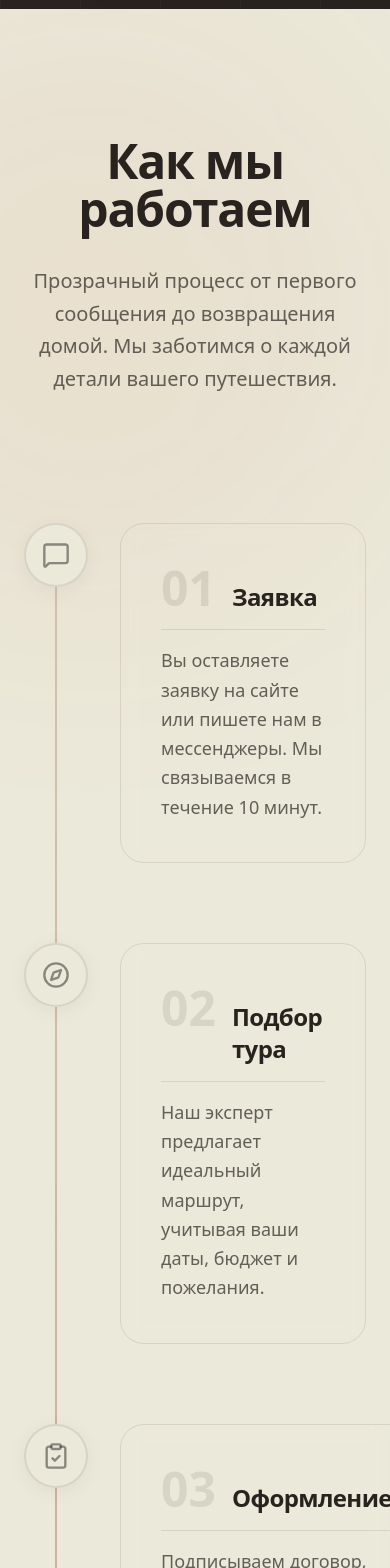
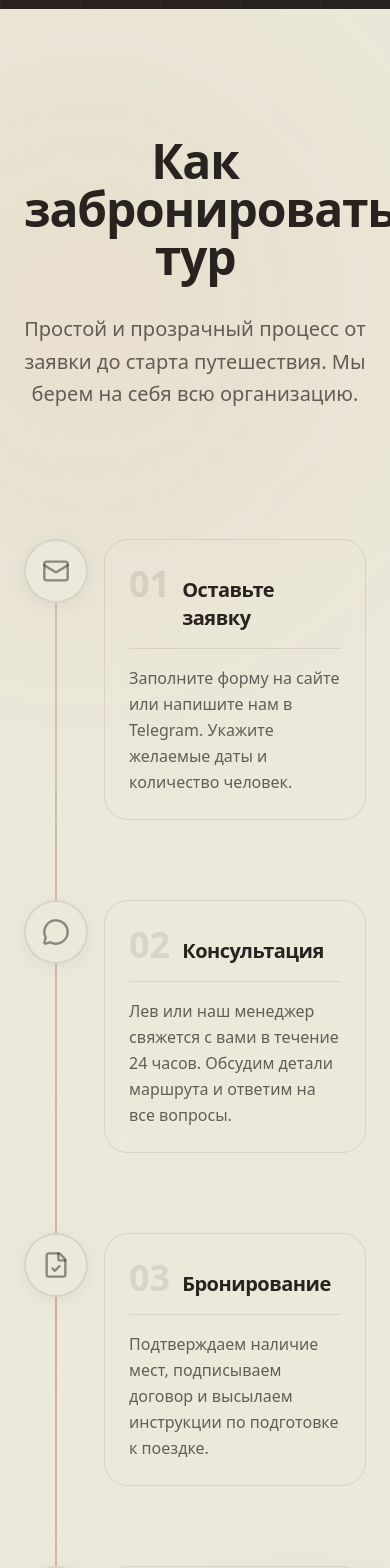
Before and after one commit to payton-ggg/chi-na, a Next.js app: page / in a window 390 px wide. Shown: the part 6200-7768 px from the top of the page. Built offline with nearby package versions, Linux system fonts and the light colour scheme.

Commit message:
feat: Add HowItWorks section component.

```diff
--- a/app/components/sections/HowItWorks.tsx
+++ b/app/components/sections/HowItWorks.tsx
@@ -1,40 +1,34 @@
 "use client";
 
-import {
-  FileText,
-  Plane,
-  Compass,
-  MessageSquare,
-  ClipboardCheck,
-} from "lucide-react";
+import { Mail, MessageCircle, FileCheck, Plane, Sparkles } from "lucide-react";
 import { useEffect, useRef, useState } from "react";
 
 export default function HowItWorks() {
   const steps = [
     {
-      icon: <MessageSquare size={28} />,
-      title: "Заявка",
-      desc: "Вы оставляете заявку на сайте или пишете нам в мессенджеры. Мы связываемся в течение 10 минут.",
+      icon: <Mail size={28} />,
+      title: "Оставьте заявку",
+      desc: "Заполните форму на сайте или напишите нам в Telegram. Укажите желаемые даты и количество человек.",
     },
     {
-      icon: <Compass size={28} />,
-      title: "Подбор тура",
-      desc: "Наш эксперт предлагает идеальный маршрут, учитывая ваши даты, бюджет и пожелания.",
+      icon: <MessageCircle size={28} />,
+      title: "Консультация",
+      desc: "Лев или наш менеджер свяжется с вами в течение 24 часов. Обсудим детали маршрута и ответим на все вопросы.",
     },
     {
-      icon: <ClipboardCheck size={28} />,
-      title: "Оформление",
-      desc: "Подписываем договор, помогаем с визой и страховкой. Берем на себя всю бюрократию.",
+      icon: <FileCheck size={28} />,
+      title: "Бронирование",
+      desc: "Подтверждаем наличие мест, подписываем договор и высылаем инструкции по подготовке к поездке.",
     },
     {
       icon: <Plane size={28} />,
       title: "Путешествие",
-      desc: "Вы летите в Китай. Мы встречаем вас в аэропорту и сопровождаем на каждом этапе.",
+      desc: "Встречаем вас в аэропорту Шанхая и начинаем незабываемое приключение по Китаю.",
     },
     {
-      icon: <FileText size={28} />,
+      icon: <Sparkles size={28} />,
       title: "Поддержка 24/7",
-      desc: "Мы всегда на связи во время вашей поездки, чтобы решить любой вопрос мгновенно.",
+      desc: "Мы всегда на связи во время тура, чтобы каждый день прошел идеально и без забот.",
     },
   ];
 
@@ -47,11 +41,11 @@ export default function HowItWorks() {
       <div className="container mx-auto px-6 relative z-10">
         <div className="text-center mb-32">
           <h2 className="text-5xl md:text-7xl font-bold text-dark-section mb-8 tracking-tight">
-            Как мы работаем
+            Как забронировать тур
           </h2>
           <p className="text-dark-section/70 text-xl max-w-2xl mx-auto font-light leading-relaxed">
-            Прозрачный процесс от первого сообщения до возвращения домой. Мы
-            заботимся о каждой детали вашего путешествия.
+            Простой и прозрачный процесс от заявки до старта путешествия. Мы
+            берем на себя всю организацию.
           </p>
         </div>
 
@@ -103,7 +97,7 @@ function StepItem({
           setIsVisible(true);
         }
       },
-      { threshold: 0.2 } // Trigger slightly earlier
+      { threshold: 0.2 }
     );
 
     if (ref.current) observer.observe(ref.current);
@@ -130,28 +124,28 @@ function StepItem({
         </div>
       </div>
 
-      {/* Content Side */}
+      {/* Content Side - Fixed mobile overflow */}
       <div
-        className={`ml-24 md:ml-0 md:w-1/2 flex ${
+        className={`ml-20 md:ml-0 flex w-[calc(100%-5rem)] md:w-1/2 ${
           isEven
             ? "md:justify-end md:pr-24"
             : "md:justify-start md:pl-24 md:order-last"
         }`}
       >
-        <div className="bg-transparent backdrop-blur-sm border border-dark-section/10 p-10 rounded-3xl shadow-none hover:shadow-[0_20px_60px_rgba(194,56,28,0.1)] hover:borer-accent-cta/30 transition-all duration-500 group w-full md:max-w-lg cursor-default relative overflow-hidden">
+        <div className="bg-transparent backdrop-blur-sm border border-dark-section/10 p-6 md:p-10 rounded-3xl shadow-none hover:shadow-[0_20px_60px_rgba(194,56,28,0.1)] hover:border-accent-cta/30 transition-all duration-500 group w-full md:max-w-lg cursor-default relative overflow-hidden">
           {/* Subtle gradient background on hover */}
           <div className="absolute inset-0 bg-linear-to-br from-accent-cta/5 to-transparent opacity-0 group-hover:opacity-100 transition-opacity duration-500 pointer-events-none" />
 
           <div className="relative z-10">
-            <div className="flex items-baseline gap-4 mb-4 border-b border-dark-section/10 pb-4 group-hover:border-accent-cta/20 transition-colors duration-500">
-              <span className="text-5xl font-black text-dark-section/10 group-hover:text-accent-cta/20 transition-colors duration-500">
+            <div className="flex items-baseline gap-3 md:gap-4 mb-4 border-b border-dark-section/10 pb-4 group-hover:border-accent-cta/20 transition-colors duration-500">
+              <span className="text-4xl md:text-5xl font-black text-dark-section/10 group-hover:text-accent-cta/20 transition-colors duration-500">
                 0{index + 1}
               </span>
-              <h3 className="text-2xl font-bold text-dark-section group-hover:text-accent-cta transition-colors tracking-tight">
+              <h3 className="text-xl md:text-2xl font-bold text-dark-section group-hover:text-accent-cta transition-colors tracking-tight">
                 {step.title}
               </h3>
             </div>
-            <p className="text-dark-section/70 text-lg group-hover:text-dark-section transition-colors leading-relaxed">
+            <p className="text-dark-section/70 text-base md:text-lg group-hover:text-dark-section transition-colors leading-relaxed">
               {step.desc}
             </p>
           </div>
```
